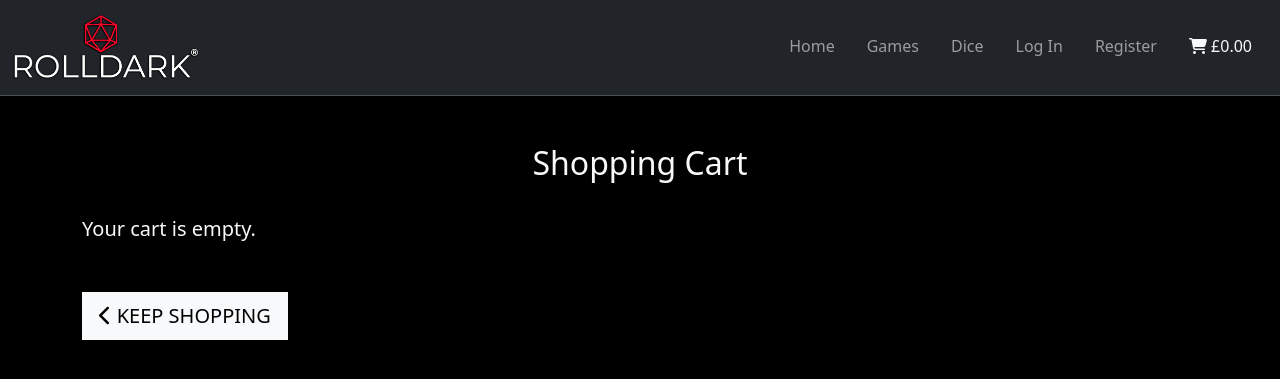
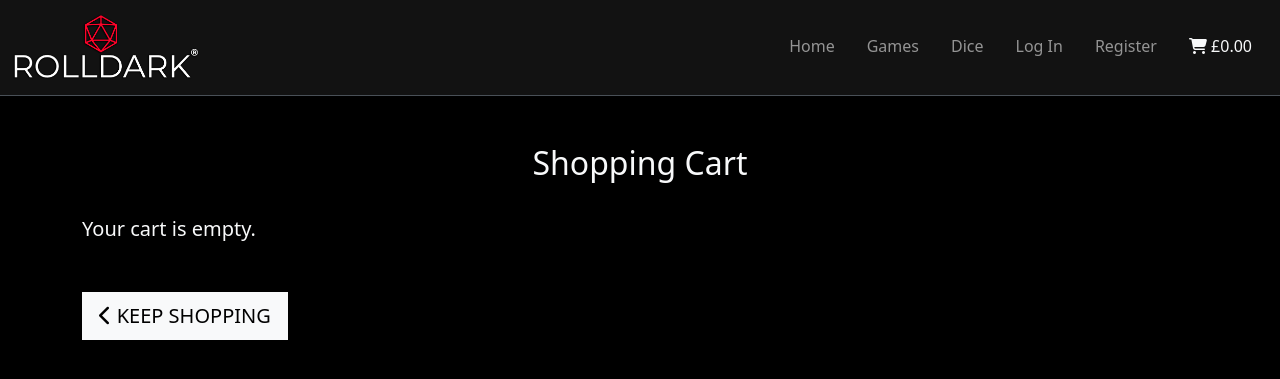
Before and after one commit to BenMilesRocks/4-rolldark-v2, a Django app: page /cart/ in a window 1280 px wide. Shown: the top 379 px of the page. Run offline with Django 5.2, Linux system fonts and the light colour scheme; some libraries are stand-ins or nearby versions.

Commit message:
changes navbar background color & opacity, base.html

```diff
--- a/templates/base.html
+++ b/templates/base.html
@@ -41,7 +41,7 @@
 
     <body>
 
-        <nav class="navbar navbar-expand-lg bg-dark border-bottom border-body" data-bs-theme="dark">
+        <nav class="navbar navbar-expand-lg border-bottom border-body" data-bs-theme="dark" style="background-color:rgba(42, 42, 42, 0.434);;">
 
             <div class="container-fluid">
                 <a class="navbar-brand" href="{% url 'home' %}"><img src="{{ MEDIA_URL }}rolldark_basic_logo.png" id="navbar-logo"></a>
```
